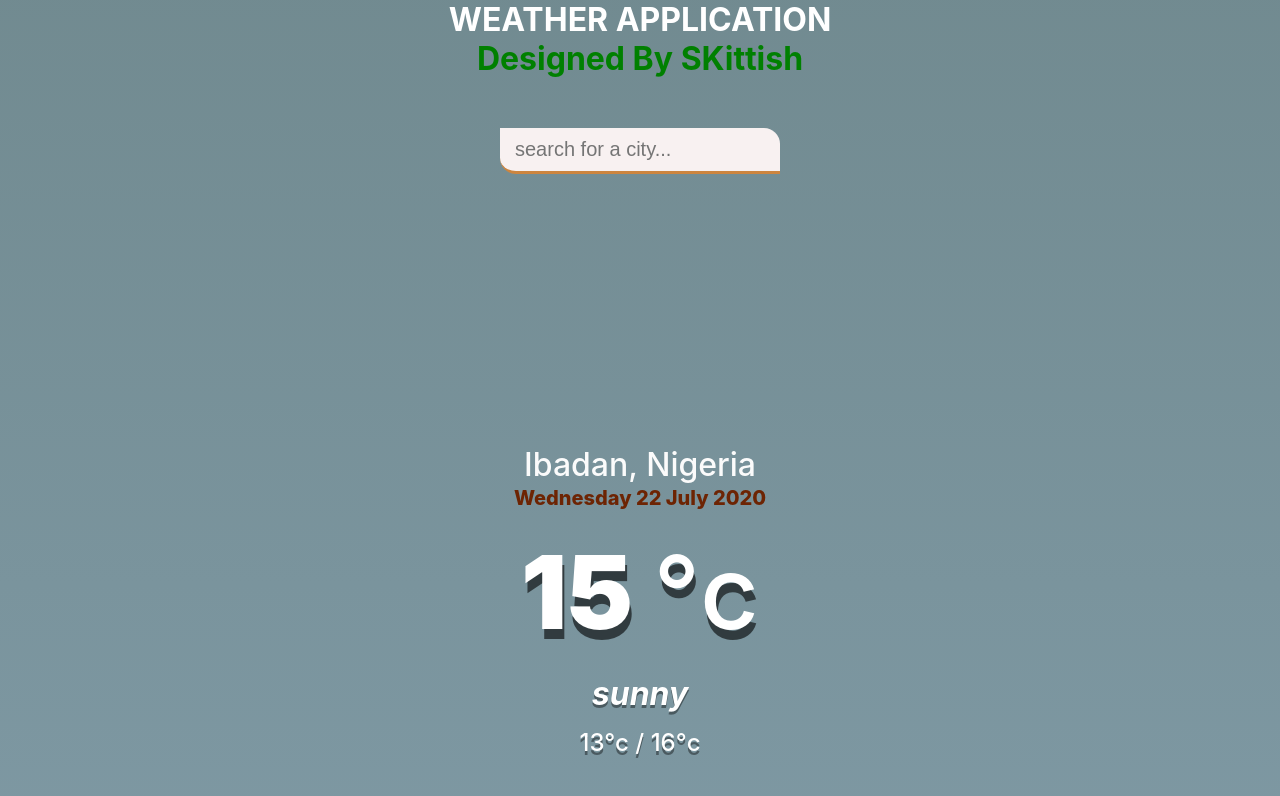
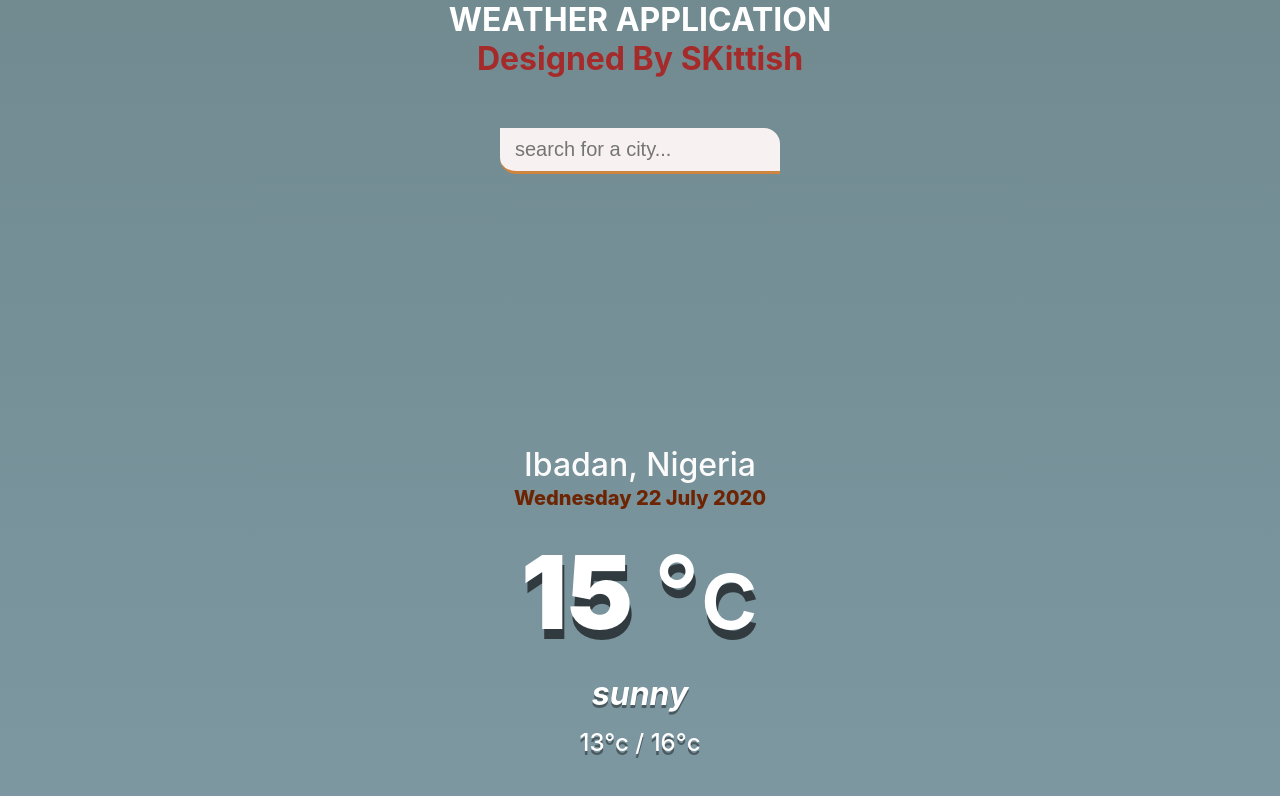
Before and after one commit to skkittish/weatherApp, a plain HTML site: page index.html in a window 1280 px wide. Shown: the top 796 px of the page. Drawn offline with Linux system fonts and the light colour scheme.

Commit message:
Update index.html

```diff
--- a/index.html
+++ b/index.html
@@ -12,7 +12,7 @@
 
      <div class="app-wrap">
         <h1 style="color: white; text-align: center;" title="Designed by skittish">WEATHER APPLICATION</h1>
-       <h1 style="color: green; text-align: center;">Designed By SKittish</h1>
+       <h1 style="color: brown; text-align: center;">Designed By SKittish</h1>
          <header>
              <input type="text" autocomplete="off" class="search-box" placeholder="search for a city...">
          </header>
```
